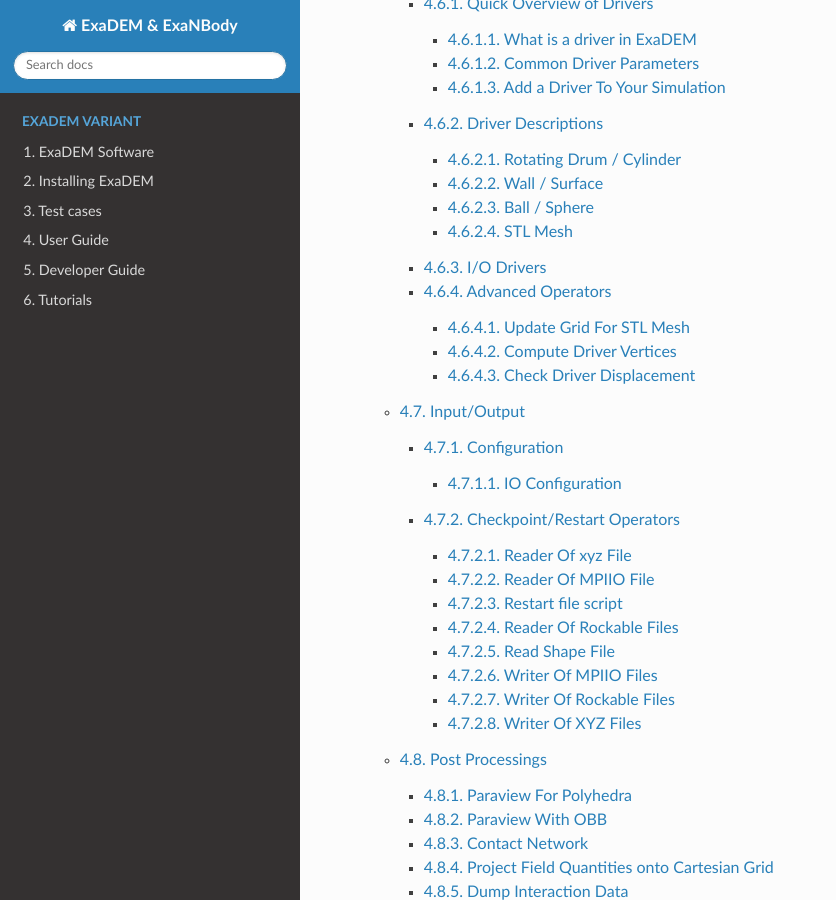
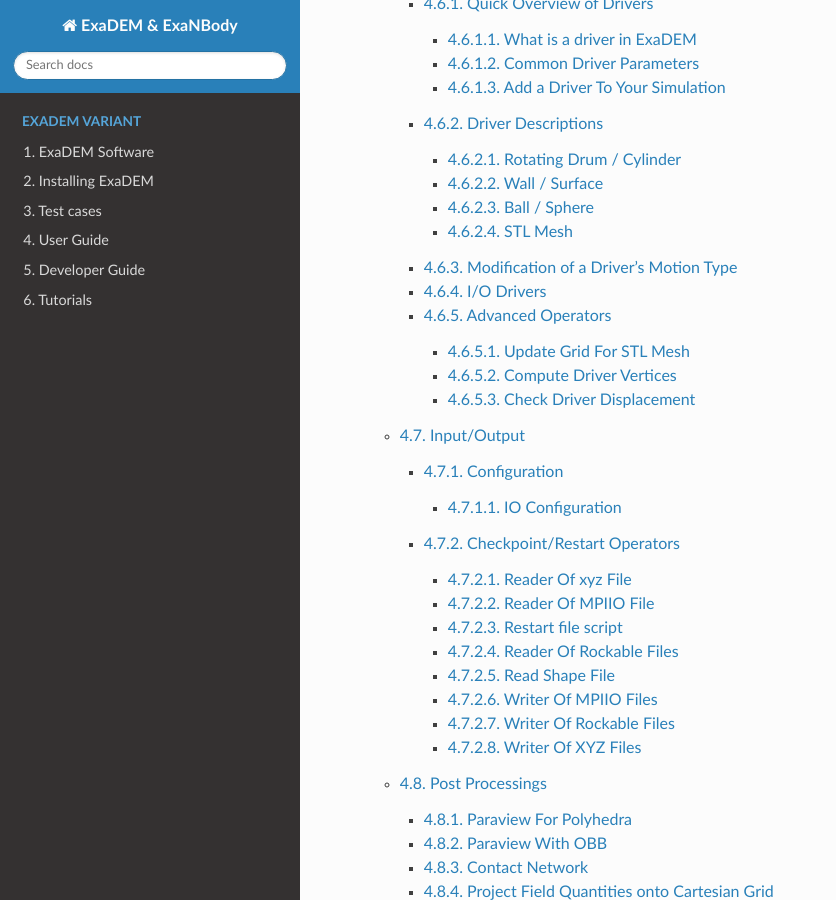
Before and after one commit to Collab4exaNBody/doc_exaDEM, a Sphinx documentation site: the page built from docs/source/index.rst, in a window 1280 px wide and 900 px high, scrolled down 2460 px. Shown: the whole window, without its empty margins (0-836 px from the left). Built offline with Sphinx 7.4.7 and the Read the Docs theme 3.1.0, drawn with Linux system fonts in a browser that asks for light colours; some of the changed lines change nothing that is shown.

Commit message:
add doc modify motion

```diff
--- a/docs/source/project_exaDEM/user_guide/drivers.rst
+++ b/docs/source/project_exaDEM/user_guide/drivers.rst
@@ -643,6 +643,57 @@
    :align: center
    :width: 450pt
 
+Modification of a Driver's Motion Type
+^^^^^^^^^^^^^^^^^^^^^^^^^^^^^^^^^^^^^^
+
+This feature allows changing the motion type of a driver during a simulation.
+Each driver is identified by an *id*, assigned when the driver is registered.
+To enable motion changes, you can add one or more calls to ``modify_motion`` inside the
+``driver_motion_policy`` YAML block (``nop`` by default).
+
+Operator name: ``modify_motion``
+
+Parameters:
+
+- ``id``: Index of the target driver.
+- ``motion``: Dictionary defining the new motion parameters (motion type, motion vectors, etc.).  Example: ``{ motion_type: STATIONARY }``.
+- ``time``:  Simulation time at which the motion type should be changed.
+- ``display``: If ``true``, prints details about the updated motion type (default: ``false``).
+
+YAML Example:
+
+.. code-block:: yaml
+
+    driver_motion_policy:
+      - modify_motion:
+          id: 0
+          time: 0.5
+          motion: { motion_type: LINEAR_COMPRESSIVE_MOTION, motion_vector: [1,0,0], sigma: 5, damprate: 0.999 }
+          display: true
+
+      - modify_motion:
+          id: 0
+          time: 1.5
+          motion: { motion_type: STATIONARY }
+
+      - modify_motion:
+          id: 0
+          time: 2.5
+          motion: { motion_type: LINEAR_COMPRESSIVE_MOTION, motion_vector: [1,0,0], sigma: 5, damprate: 0.999 }
+
+      - modify_motion:
+          id: 0
+          time: 4.0
+          motion: { motion_type: LINEAR_MOTION, motion_vector: [1,0,0], const_vel: 3 }
+
+
+
+.. image:: ../../_static/modify_motion.gif
+   :align: center
+   :width: 450pt
+
+Example available: ``exaDEM/example/polyhedra/rigid_surface/rigid_surface_modify_motion.msp``
+
 
 I/O Drivers
 ^^^^^^^^^^^
```
Also changed, not shown: 1 other file.
